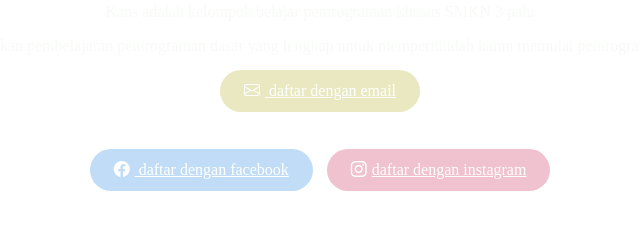
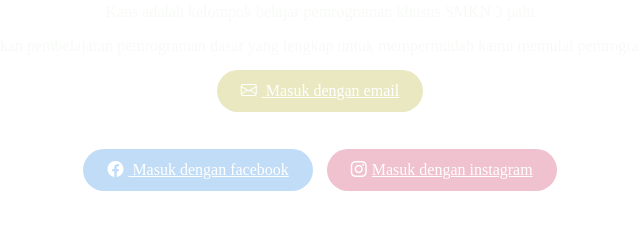
Before and after one commit to r1z4ld1/web-kedua-bagian1, a plain HTML site: page index.html in a window 1280 px wide. Shown: the part 357-598 px from the top of the page, 320-960 px from the left. Drawn offline with nearby package versions, Linux system fonts and the light colour scheme; files that its build step writes are made by us from their sources; files whose address does not match are found by name.

Commit message:
tambah link tombol

```diff
--- a/index.html
+++ b/index.html
@@ -32,15 +32,15 @@
         </p>
 
         <div class="pembungkus tombol">
-          <a href="#" class="tombol email"
-            ><i class="bi bi-envelope"></i> daftar dengan email</a
+          <a href="https://mail.google.com" class="tombol email"
+            ><i class="bi bi-envelope"></i> Masuk dengan email</a
           >
           <p>atau</p>
-          <a href="#" class="tombol facebook">
-            <i class="bi bi-facebook"></i> daftar dengan facebook</a
+          <a href="https://facebook.com" class="tombol facebook">
+            <i class="bi bi-facebook"></i> Masuk dengan facebook</a
           >
-          <a href="#" class="tombol instagram"
-            ><i class="bi bi-instagram"></i>daftar dengan instagram</a
+          <a href="https://instagram.com" class="tombol instagram"
+            ><i class="bi bi-instagram"></i>Masuk dengan instagram</a
           >
         </div>
       </div>
```
